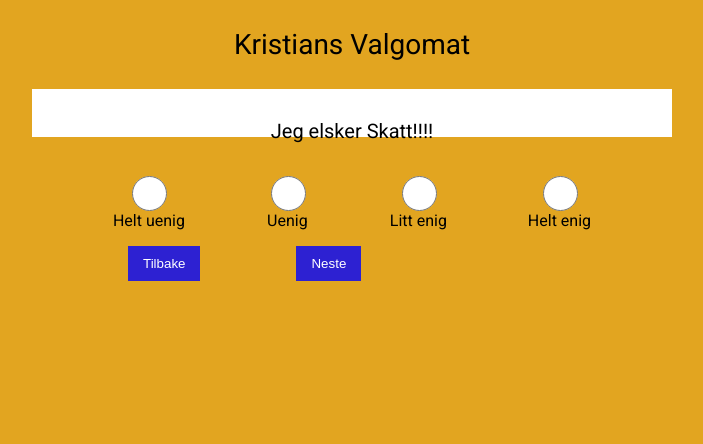
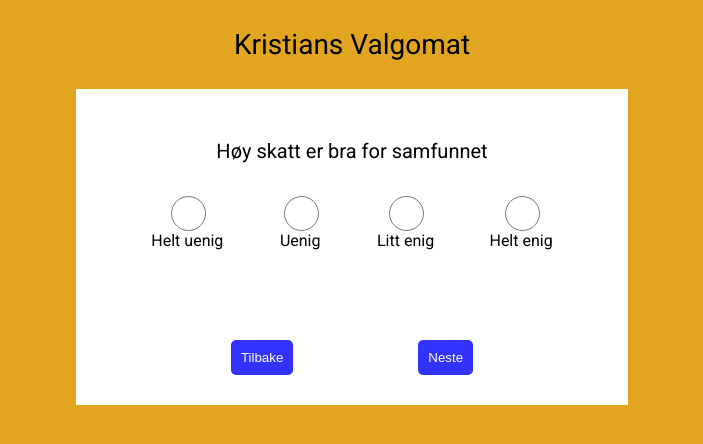
Before and after one commit to JoeBamaVEVO/Valgomat, a plain HTML site: page index.html in a window 1280 px wide. Shown: the whole page, without its empty margins (288-991 px from the left). Drawn offline with Linux system fonts and the light colour scheme.

Commit message:
Fixed some HTML, and added js func

```diff
--- a/index.html
+++ b/index.html
@@ -8,35 +8,36 @@
     <link rel="preconnect" href="https://fonts.googleapis.com">
     <link rel="preconnect" href="https://fonts.gstatic.com" crossorigin>
     <link href="https://fonts.googleapis.com/css2?family=Roboto:wght@300;400&display=swap" rel="stylesheet">
+    <script src="script.js" defer></script>
 </head>
 <body>
     <div class="container">
         <p class="PageHeader">Kristians Valgomat</p>
-        <div class="ValgomatCard">
             <div class="ValgomatContent">
-                <p class="ValgomatText">Jeg elsker Skatt!!!!</p>
+                <p class="ValgomatSporsmal" id="question">Jeg elsker Skatt!!!!</p>
                 <div class="ValgomatValg">
                     <div class="ValogmatBtn">
-                        <input type="radio" id="javascript" name="fav_language" value="JavaScript">
+                        <input type="radio" id="javascript" name="fav_language" value="HeltUenig">
                         <label for="javascript">Helt uenig</label>
                     </div>
                     <div class="ValogmatBtn">
-                        <input type="radio" id="javascript" name="fav_language" value="JavaScript">
+                        <input type="radio" id="javascript" name="fav_language" value="Uenig">
                         <label for="javascript">Uenig</label>
                     </div>
                     <div class="ValogmatBtn">
-                        <input type="radio" id="javascript" name="fav_language" value="JavaScript">
+                        <input type="radio" id="javascript" name="fav_language" value="LittEnig">
                         <label for="javascript">Litt enig</label>
                     </div>
                     <div class="ValogmatBtn">
-                        <input type="radio" id="javascript" name="fav_language" value="JavaScript">
+                        <input type="radio" id="javascript" name="fav_language" value="HeltEnig">
                         <label for="javascript">Helt enig</label>
                     </div>
                 </div>
-                <input class="NavBtn" type="submit" value="Tilbake">
-                <input class="NavBtn" type="submit" value="Neste">
+                <div class="nav">
+                    <input class="NavBtn" id="btnBack" type="submit" value="Tilbake">
+                    <input class="NavBtn" id="btnNext" type="submit" value="Neste">
+                </div>
             </div>
         </div>
-    </div>
-</body>
+    </body>
 </html>
--- a/script.css
+++ b/script.css
@@ -12,36 +12,39 @@ body{
 
 /* Valgomat Card */
 
-.ValgomatCard{
-    display: grid;
-    grid-template-columns: 25% 25% 25% 25%;
-    grid-template-rows: 25% 25% 25% 25%;
+.ValgomatContent{
+    margin: auto;
+    width: 40%;
+    background-color: rgb(255, 255, 255);
+    padding: 20px;
 }
 
-.ValgomatContent{
-    background-color: rgb(255, 255, 255);
-    grid-column-start: 2;
-    grid-column-end: 4;
-}
-
+/* Nav style */
 .NavBtn{
-    float: inline-start;
-    margin-top: 1rem;
-    margin-left: 6rem;
+    min-width: 10px;
+    padding: 10px;
     border-style: none;
-    padding: 10px 15px 10px 15px;
+    border-radius: 5px;
     color: white;
     background-color: rgba(0, 0, 255, 0.801);
 }
 
-.NavBtn:nth-child(5){
-    margin-top: 1rem;
-    margin-right: 6rem;
-    float: inline-end;
-    background-color: rgb(226, 22, 22);
+.NavBtn:hover{
+    transform: scale(1.1);
+    transition: 0.2s;
+    cursor: pointer;
 }
 
-.ValgomatText{
+.nav{
+    margin-top: 5rem;
+    display: flex;
+    justify-content: space-evenly;
+    padding: 10px;
+}
+
+/* ////////////////////////////////////////////////////////// */
+
+.ValgomatSporsmal{
     text-align: center;
     font-size: 20px;
     padding: 10px;
--- a/script.js
+++ b/script.js
@@ -0,0 +1,38 @@
+let question = [
+    "Høy skatt er bra for samfunnet",
+    "Det er viktig å bevare naturen",
+    "Det er viktig å bevare kulturen",
+]
+
+
+
+i = 0;
+
+document.getElementById("question").innerText = question[i];
+
+
+
+document.getElementById("btnNext").onclick = function () {
+    if(i == question.length) {
+        console.log("Du er ferdig");
+        return;
+    }
+    else if(i == question.length -1) {
+        console.log("Du er ferdig");
+        return;
+    }
+    console.log(i);
+    i++;
+    document.getElementById("question").innerText = question[i];
+}
+
+document.getElementById("btnBack").onclick = function () {
+    if(i <= 0) {
+        console.log("kys");
+       return;
+    }
+    else{
+        i--;
+        document.getElementById("question").innerText = question[i];
+    }
+}
```
